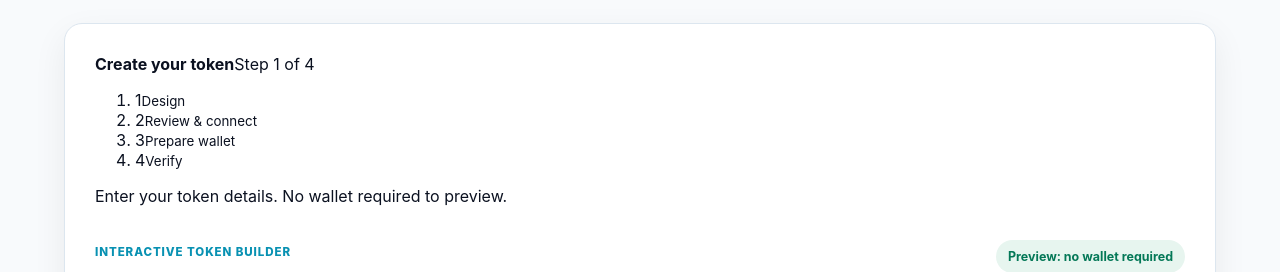
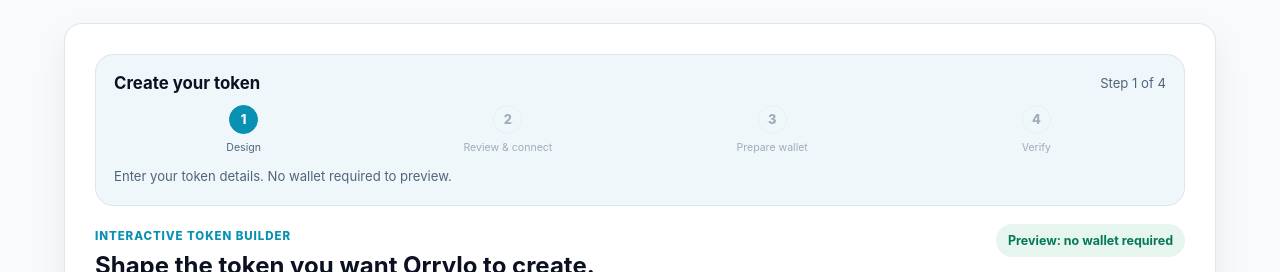
Before and after one commit to rameshyadavkaviti/orrylo, a Next.js app in the folder web/: page /create-token in a window 1280 px wide. Shown: the part 343-615 px from the top of the page. Built offline with nearby package versions, Linux system fonts and the light colour scheme; no server answers.

Commit message:
feat(ui): guided token creation and clear next actions

```diff
--- a/web/app/clean-mvp.css
+++ b/web/app/clean-mvp.css
@@ -405,3 +405,38 @@
     max-width: 100%;
   }
 }
+
+/* Guided token creation progress and next-action focus. */
+.creation-progress{display:grid;gap:12px;padding:18px;border:1px solid var(--line);border-radius:18px;background:var(--surface-soft)}
+.creation-progress-top{display:flex;align-items:center;justify-content:space-between;gap:12px}
+.creation-progress-top strong{font-size:1.05rem;color:var(--text)}
+.creation-progress-top span,.creation-progress-caption{font-size:.82rem;line-height:1.55;color:var(--muted)}
+.creation-progress-caption{margin:0}
+.creation-progress-list{display:grid;grid-template-columns:repeat(5,minmax(0,1fr));gap:5px;list-style:none;margin:0;padding:0}
+.creation-progress-list:has(>li:nth-child(4):last-child){grid-template-columns:repeat(4,minmax(0,1fr))}
+.creation-progress-list li{min-width:0;display:grid;justify-items:center;align-content:start;text-align:center;gap:7px;opacity:.5}
+.creation-progress-list li>span{display:grid;width:29px;height:29px;place-items:center;border:1px solid var(--line);border-radius:50%;font-weight:800;font-size:.8rem;color:var(--muted)}
+.creation-progress-list li small{font-size:.66rem;line-height:1.25;color:var(--muted)}
+.creation-progress-list li.is-current,.creation-progress-list li.is-complete{opacity:1}
+.creation-progress-list li.is-current>span{background:var(--accent);color:var(--accent-contrast);border-color:var(--accent)}
+.creation-progress-list li.is-complete>span{background:var(--violet-soft);color:var(--accent);border-color:var(--accent)}
+.creation-active-step{scroll-margin-top:24px;border:2px solid var(--accent);border-radius:18px;padding:18px;background:var(--surface)}
+.creation-project-next-step{scroll-margin-top:20px}
+.creation-project-next-step>.surface-card{border:2px solid var(--accent);box-shadow:var(--shadow)}
+.creation-project-next-step .project-card-actions{margin-top:16px}
+.creation-project-next-step .project-card-actions>.button{width:100%;min-height:50px}
+.creation-resume-panel{display:grid;gap:12px;margin-top:12px}
+.creation-resume-panel h3,.creation-resume-panel p{margin:0}
+.creation-resume-panel .button{width:100%;text-align:center}
+@media(max-width:680px){
+  .creation-progress{padding:14px 10px;gap:10px}
+  .creation-progress-list{gap:2px}
+  .creation-progress-list li small{font-size:.61rem}
+  .creation-progress-list li>span{width:26px;height:26px}
+  .guided-form[data-creation-stage="review"] .draft-fields>.draft-step:not([aria-labelledby="final-review-title"]){display:none}
+  .guided-form[data-workflow-status="trustline_required"] .draft-fields,
+  .guided-form[data-workflow-status="mainnet_order"] .draft-fields,
+  .guided-form[data-workflow-status="mainnet_paid"] .draft-fields{display:none}
+  .creation-active-step{padding:14px}
+  .creation-active-step .button-primary{width:100%;min-height:48px}
+}
```
